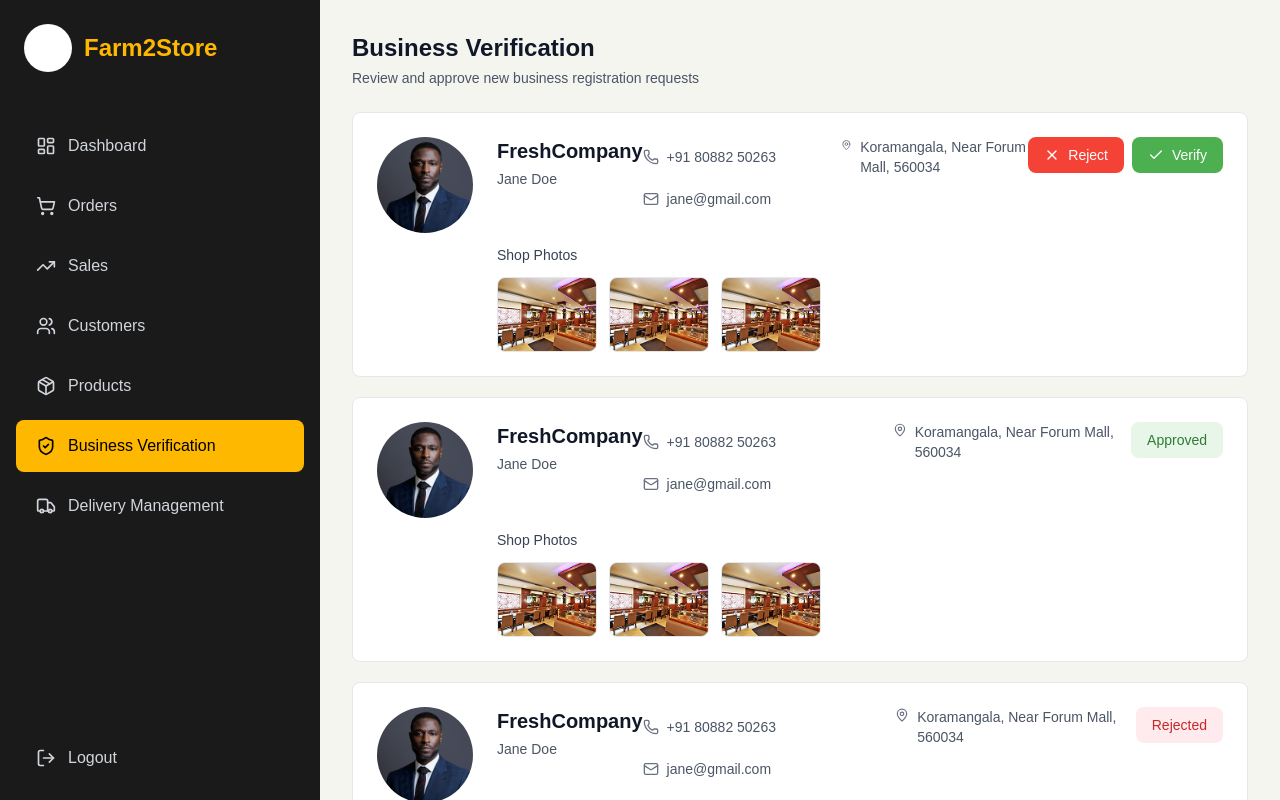
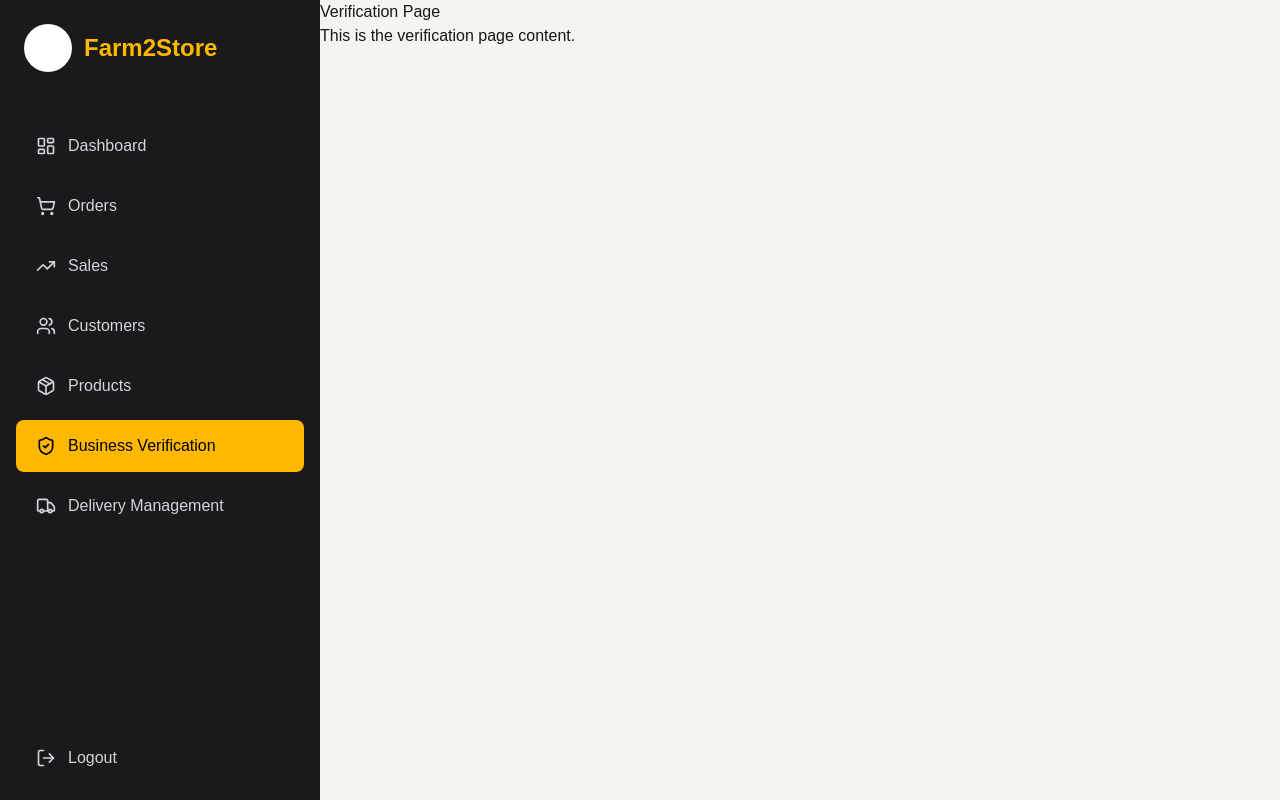
Before and after one commit to Rolaanddd/adminDashboard, a Next.js app: page /verification in a window 1280 px wide. Built offline with nearby package versions, Linux system fonts and the light colour scheme.

Commit message:
chumma change

```diff
--- a/app/(pages)/verification/page.tsx
+++ b/app/(pages)/verification/page.tsx
@@ -1,204 +1,8 @@
-"use client";
-
-import { Phone, Mail, MapPin, X, Check } from "lucide-react";
-import { useState } from "react";
-import Image from "next/image";
-
-interface BusinessRequest {
-  id: string;
-  companyName: string;
-  contactPerson: string;
-  phone: string;
-  email: string;
-  address: string;
-  shopPhotos: string[];
-  status: "pending" | "approved" | "rejected";
-  profileImage: string;
-}
-
-export default function BusinessVerificationPage() {
-  const [requests, setRequests] = useState<BusinessRequest[]>([
-    {
-      id: "1",
-      companyName: "FreshCompany",
-      contactPerson: "Jane Doe",
-      phone: "+91 80882 50263",
-      email: "jane@gmail.com",
-      address: "Koramangala, Near Forum Mall, 560034",
-      shopPhotos: [
-        "/assets/shop-photo.png",
-        "/assets/shop-photo.png",
-        "/assets/shop-photo.png",
-      ],
-      status: "pending",
-      profileImage: "/assets/profile.jpg",
-    },
-    {
-      id: "2",
-      companyName: "FreshCompany",
-      contactPerson: "Jane Doe",
-      phone: "+91 80882 50263",
-      email: "jane@gmail.com",
-      address: "Koramangala, Near Forum Mall, 560034",
-      shopPhotos: [
-        "/assets/shop-photo.png",
-        "/assets/shop-photo.png",
-        "/assets/shop-photo.png",
-      ],
-      status: "approved",
-      profileImage: "/assets/profile.jpg",
-    },
-    {
-      id: "3",
-      companyName: "FreshCompany",
-      contactPerson: "Jane Doe",
-      phone: "+91 80882 50263",
-      email: "jane@gmail.com",
-      address: "Koramangala, Near Forum Mall, 560034",
-      shopPhotos: [
-        "/assets/shop-photo.png",
-        "/assets/shop-photo.png",
-        "/assets/shop-photo.png",
-      ],
-      status: "rejected",
-      profileImage: "/assets/profile.jpg",
-    },
-  ]);
-
-  const handleVerify = (id: string) => {
-    setRequests(
-      requests.map((req) =>
-        req.id === id ? { ...req, status: "approved" as const } : req
-      )
-    );
-  };
-
-  const handleReject = (id: string) => {
-    setRequests(
-      requests.map((req) =>
-        req.id === id ? { ...req, status: "rejected" as const } : req
-      )
-    );
-  };
-
+export default function VerificationPage() {
   return (
-    <div className="p-8">
-      {/* Header */}
-      <div className="mb-6">
-        <h1 className="text-2xl font-bold text-gray-900 mb-1">
-          Business Verification
-        </h1>
-        <p className="text-gray-600 text-sm">
-          Review and approve new business registration requests
-        </p>
-      </div>
-
-      {/* Verification Cards */}
-      <div className="space-y-5">
-        {requests.map((request) => (
-          <div
-            key={request.id}
-            className="bg-white rounded-lg border border-gray-200 p-6"
-          >
-            <div className="flex items-start justify-between">
-              <div className="flex gap-6 flex-1">
-                {/* Profile Image */}
-                <div className="w-24 h-24 rounded-full overflow-hidden relative">
-                  <Image
-                    src={request.profileImage}
-                    alt={request.contactPerson}
-                    fill
-                    className="object-cover"
-                  />
-                </div>
-
-                {/* Company Info */}
-                <div className="flex-1">
-                  <div className="flex items-start justify-between mb-7">
-                    <div>
-                      <h3 className="text-xl font-bold text-gray-900 mb-1">
-                        {request.companyName}
-                      </h3>
-                      <p className="text-sm text-gray-600">
-                        {request.contactPerson}
-                      </p>
-                    </div>
-                    {/* Contact Details */}
-                    <div className="grid grid-cols-2  gap-3 mb-2">
-                      <div className="flex items-center gap-2 text-sm text-gray-600">
-                        <Phone size={16} className="text-gray-500" />
-                        <span>{request.phone}</span>
-                      </div>
-                      <div className="flex items-start gap-2 text-sm text-gray-600">
-                        <MapPin size={16} className="text-gray-500" />
-                        <span>{request.address}</span>
-                      </div>
-                      <div className="flex items-center gap-2 text-sm text-gray-600">
-                        <Mail size={16} className="text-gray-500" />
-                        <span>{request.email}</span>
-                      </div>
-                    </div>
-
-                    {/* Action Buttons or Status Badge */}
-                    {request.status === "pending" && (
-                      <div className="flex gap-2">
-                        <button
-                          onClick={() => handleReject(request.id)}
-                          className="flex items-center gap-2 px-4 py-2 bg-[#F44336] text-white rounded-lg hover:bg-[#D32F2F] transition-colors text-sm font-medium"
-                        >
-                          <X size={16} />
-                          Reject
-                        </button>
-                        <button
-                          onClick={() => handleVerify(request.id)}
-                          className="flex items-center gap-2 px-4 py-2 bg-[#4CAF50] text-white rounded-lg hover:bg-[#45A049] transition-colors text-sm font-medium"
-                        >
-                          <Check size={16} />
-                          Verify
-                        </button>
-                      </div>
-                    )}
-
-                    {request.status === "approved" && (
-                      <div className="px-4 py-2 bg-[#E8F5E9] text-[#2E7D32] rounded-lg text-sm font-medium">
-                        Approved
-                      </div>
-                    )}
-
-                    {request.status === "rejected" && (
-                      <div className="px-4 py-2 bg-[#FFEBEE] text-[#C62828] rounded-lg text-sm font-medium">
-                        Rejected
-                      </div>
-                    )}
-                  </div>
-
-                  {/* Shop Photos */}
-                  <div>
-                    <p className="text-sm font-medium text-gray-700 mb-3">
-                      Shop Photos
-                    </p>
-                    <div className="flex gap-3">
-                      {request.shopPhotos.map((photo, index) => (
-                        <div
-                          key={index}
-                          className="w-[100px] h-[75px] rounded-lg overflow-hidden border border-gray-200 relative"
-                        >
-                          <Image
-                            src={photo}
-                            alt={`Shop ${index + 1}`}
-                            fill
-                            className="object-cover"
-                          />
-                        </div>
-                      ))}
-                    </div>
-                  </div>
-                </div>
-              </div>
-            </div>
-          </div>
-        ))}
-      </div>
+    <div>
+      <h1>Verification Page</h1>
+      <p>This is the verification page content.</p>
     </div>
   );
 }
```
